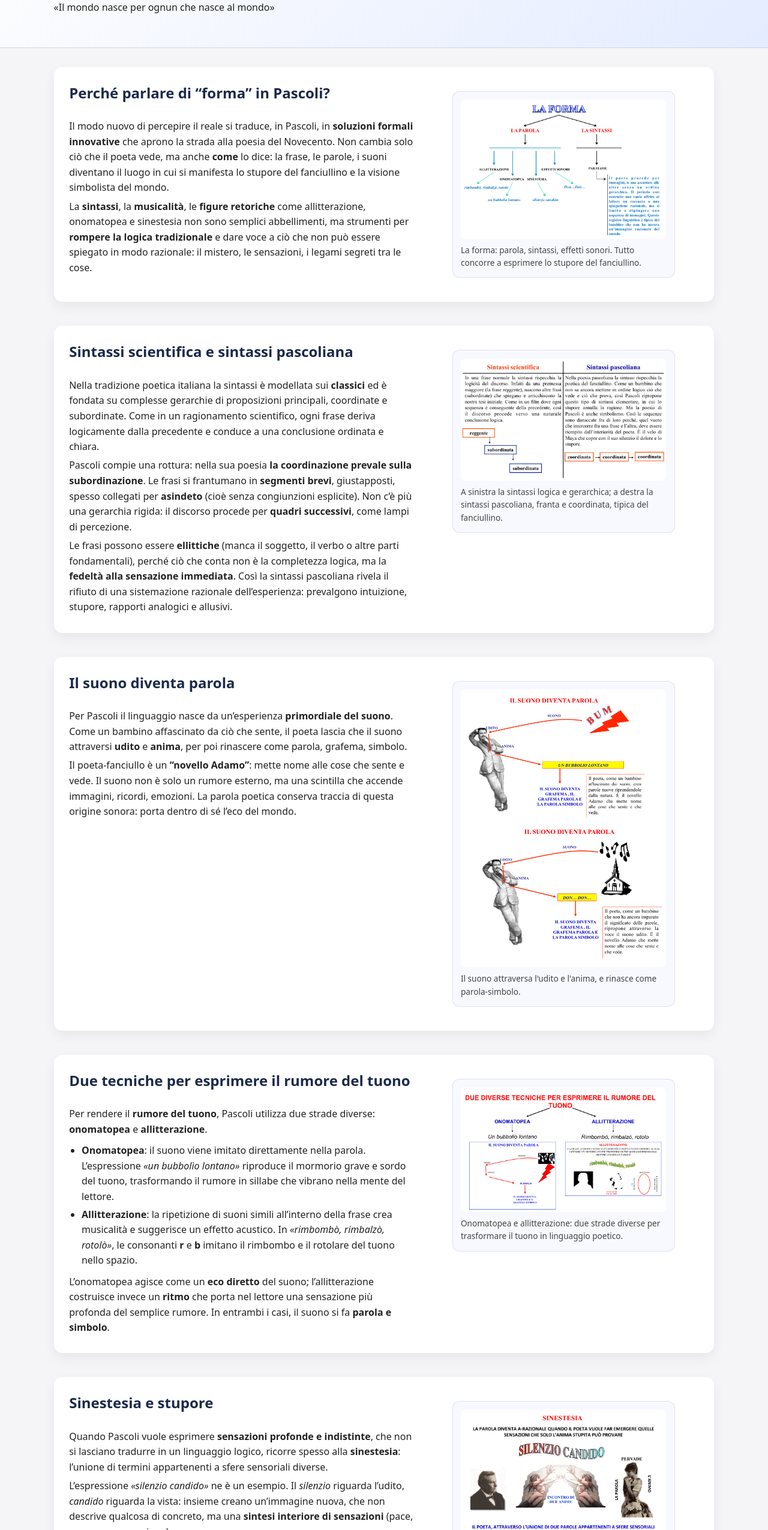
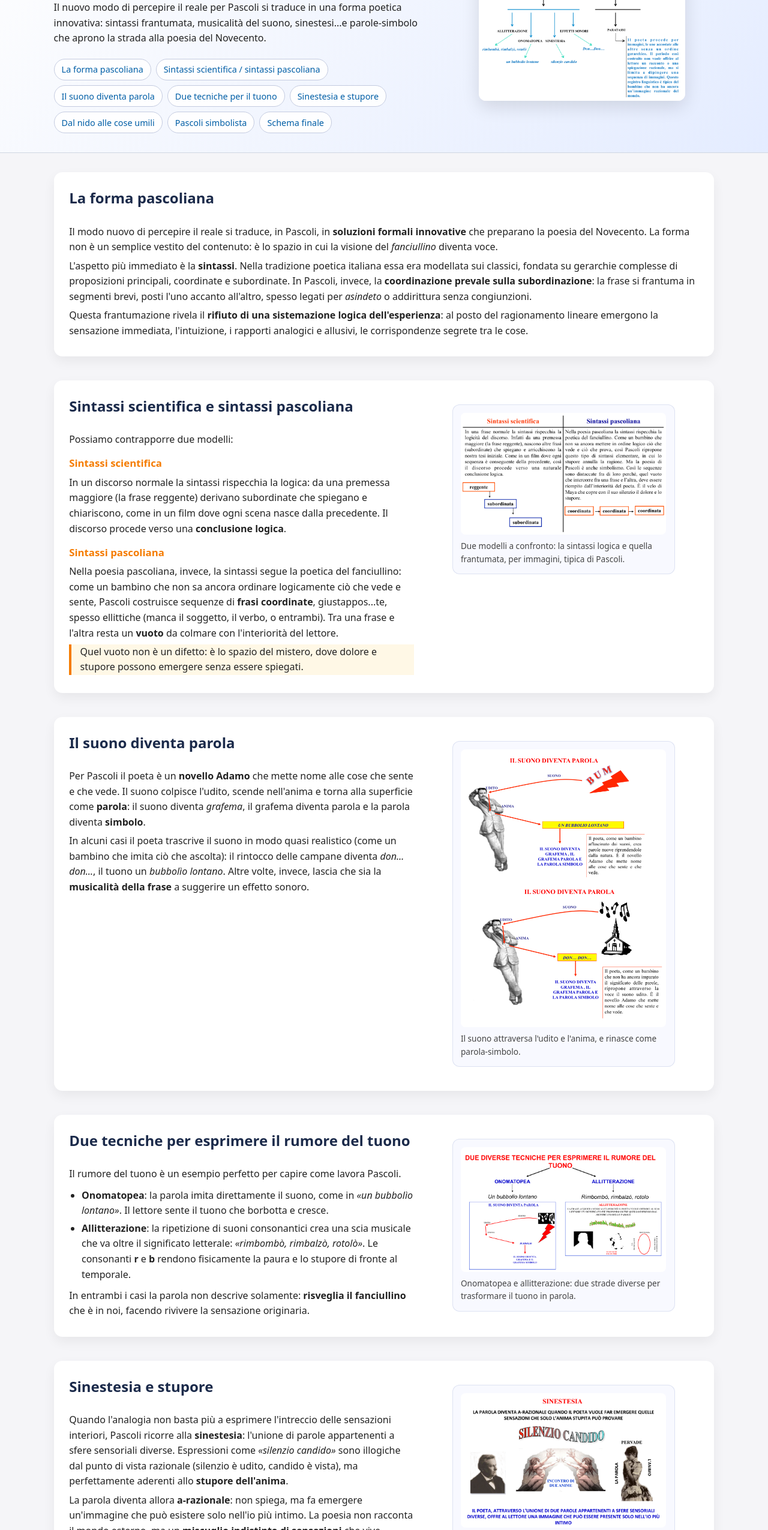
Before and after one commit to gb69prof/Pascoli-forma, a plain HTML site: page index.html in a window 1280 px wide. Shown: the part 159-2709 px from the top of the page at 60% size. Drawn offline with Linux system fonts and the light colour scheme.

Commit message:
Refactor index.html for improved SEO and structure
Updated the title and added a meta description for SEO. Revised header and main sections to enhance content structure and clarity.

```diff
--- a/index.html
+++ b/index.html
@@ -2,174 +2,226 @@
 <html lang="it">
 <head>
     <meta charset="UTF-8">
+    <title>Pascoli – La forma della poesia</title>
     <meta name="viewport" content="width=device-width, initial-scale=1.0">
-    <title>Giovanni Pascoli – La forma della poesia</title>
+    <meta name="description" content="Web app didattica sulla fo...ascoli: sintassi, suono, stupore, sinestesia e allitterazione.">
     <link rel="stylesheet" href="style.css">
 </head>
 <body>
-    <header class="hero">
-        <div class="hero-content">
-            <h1>Giovanni Pascoli</h1>
-            <h2>La forma della poesia</h2>
-            <p class="subtitle">«Il mondo nasce per ognun che nasce al mondo»</p>
+<header class="hero" id="top">
+    <div class="hero-text">
+        <h1>Pascoli – La forma</h1>
+        <h2>Quando lo stupore diventa lingua</h2>
+        <p class="subtitle">
+            Il nuovo modo di percepire il reale per Pascoli si traduce in una forma poetica innovativa:
+            sintassi frantumata, musicalità del suono, sinestesi...e parole-simbolo che aprono la strada alla poesia del Novecento.
+        </p>
+        <nav class="nav">
+            <a href="#forma">La forma pascoliana</a>
+            <a href="#sintassi">Sintassi scientifica / sintassi pascoliana</a>
+            <a href="#suono">Il suono diventa parola</a>
+            <a href="#tecniche-tuono">Due tecniche per il tuono</a>
+            <a href="#sinestesia">Sinestesia e stupore</a>
+            <a href="#cose-umili">Dal nido alle cose umili</a>
+            <a href="#simbolista">Pascoli simbolista</a>
+            <a href="#riepilogo">Schema finale</a>
+        </nav>
     </div>
+    <figure class="hero-image">
+        <img src="assets/Forma.png" alt="Schema generale della forma pascoliana">
+    </figure>
 </header>
 
 <main>
-        <!-- Introduzione alla forma -->
-        <section id="introduzione-forma" class="section two-columns">
-            <div class="text">
-                <h3>Perché parlare di “forma” in Pascoli?</h3>
+    <section id="forma" class="section">
+        <h3>La forma pascoliana</h3>
         <p>
             Il modo nuovo di percepire il reale si traduce, in Pascoli, in <strong>soluzioni formali innovative</strong>
-                    che aprono la strada alla poesia del Novecento. Non cambia solo ciò che il poeta vede, ma anche
-                    <strong>come</strong> lo dice: la frase, le parole, i suoni diventano il luogo in cui si manifesta lo
-                    stupore del fanciullino e la visione simbolista del mondo.
+            che preparano la poesia del Novecento. La forma non è un semplice vestito del contenuto:
+            è lo spazio in cui la visione del <em>fanciullino</em> diventa voce.
         </p>
         <p>
-                    La <strong>sintassi</strong>, la <strong>musicalità</strong>, le <strong>figure retoriche</strong> come
-                    allitterazione, onomatopea e sinestesia non sono semplici abbellimenti, ma strumenti per
-                    <strong>rompere la logica tradizionale</strong> e dare voce a ciò che non può essere spiegato in modo razionale:
-                    il mistero, le sensazioni, i legami segreti tra le cose.
+            L'aspetto più immediato è la <strong>sintassi</strong>. Nella tradizione poetica italiana essa era modellata sui
+            classici, fondata su gerarchie complesse di proposizioni principali, coordinate e subordinate.
+            In Pascoli, invece, la <strong>coordinazione prevale sulla subordinazione</strong>: la frase si frantuma in
+            segmenti brevi, posti l'uno accanto all'altro, spesso legati per <em>asindeto</em> o addirittura senza
+            congiunzioni.
+        </p>
+        <p>
+            Questa frantumazione rivela il <strong>rifiuto di una sistemazione logica dell'esperienza</strong>: al posto del
+            ragionamento lineare emergono la sensazione immediata, l'intuizione, i rapporti analogici e
+            allusivi, le corrispondenze segrete tra le cose.
+        </p>
+    </section>
+
+    <section id="sintassi" class="section two-columns">
+        <div class="text">
+            <h3>Sintassi scientifica e sintassi pascoliana</h3>
+            <p>
+                Possiamo contrapporre due modelli:
+            </p>
+            <h4>Sintassi scientifica</h4>
+            <p>
+                In un discorso normale la sintassi rispecchia la logica: da una premessa maggiore
+                (la frase reggente) derivano subordinate che spiegano e chiariscono, come in un film
+                dove ogni scena nasce dalla precedente. Il discorso procede verso una <strong>conclusione logica</strong>.
+            </p>
+            <h4>Sintassi pascoliana</h4>
+            <p>
+                Nella poesia pascoliana, invece, la sintassi segue la poetica del fanciullino: come un bambino
+                che non sa ancora ordinare logicamente ciò che vede e sente, Pascoli costruisce sequenze
+                di <strong>frasi coordinate</strong>, giustappos...te, spesso ellittiche (manca il soggetto, il verbo, o entrambi).
+                Tra una frase e l'altra resta un <strong>vuoto</strong> da colmare con l'interiorità del lettore.
+            </p>
+            <p class="focus">
+                Quel vuoto non è un difetto: è lo spazio del mistero, dove dolore e stupore possono emergere
+                senza essere spiegati.
             </p>
         </div>
         <figure class="image-card">
-                <img src="assets/Forma.png" alt="Schema generale sulla forma nella poesia di Pascoli">
+            <img src="assets/Sintassi.png" alt="Confronto fra sintassi scientifica e sintassi pascoliana">
             <figcaption>
-                    La forma: parola, sintassi, effetti sonori. Tutto concorre a esprimere lo stupore del fanciullino.
+                Due modelli a confronto: la sintassi logica e quella frantumata, per immagini, tipica di Pascoli.
             </figcaption>
         </figure>
     </section>
 
-        <!-- Sintassi scientifica e sintassi pascoliana -->
-        <section id="sintassi" class="section two-columns">
+    <section id="suono" class="section two-columns">
         <div class="text">
-                <h3>Sintassi scientifica e sintassi pascoliana</h3>
+            <h3>Il suono diventa parola</h3>
             <p>
-                    Nella tradizione poetica italiana la sintassi è modellata sui <strong>classici</strong> ed è fondata su
-                    complesse gerarchie di proposizioni principali, coordinate e subordinate. Come in un ragionamento
-                    scientifico, ogni frase deriva logicamente dalla precedente e conduce a una conclusione ordinata e chiara.
+                Per Pascoli il poeta è un <strong>novello Adamo</strong> che mette nome alle cose che sente e che vede.
+                Il suono colpisce l'udito, scende nell'anima e torna alla superficie come <strong>parola</strong>:
+                il suono diventa <em>grafema</em>, il grafema diventa parola e la parola diventa <strong>simbolo</strong>.
             </p>
             <p>
-                    Pascoli compie una rottura: nella sua poesia <strong>la coordinazione prevale sulla subordinazione</strong>.
-                    Le frasi si frantumano in <strong>segmenti brevi</strong>, giustapposti, spesso collegati per <strong>asindeto</strong>
-                    (cioè senza congiunzioni esplicite). Non c’è più una gerarchia rigida: il discorso procede
-                    per <strong>quadri successivi</strong>, come lampi di percezione.
-                </p>
-                <p>
-                    Le frasi possono essere <strong>ellittiche</strong> (manca il soggetto, il verbo o altre parti
-                    fondamentali), perché ciò che conta non è la completezza logica, ma la <strong>fedeltà alla sensazione
-                    immediata</strong>. Così la sintassi pascoliana rivela il rifiuto di una sistemazione razionale
-                    dell’esperienza: prevalgono intuizione, stupore, rapporti analogici e allusivi.
+                In alcuni casi il poeta trascrive il suono in modo quasi realistico (come un bambino che imita
+                ciò che ascolta): il rintocco delle campane diventa <em>don… don…</em>, il tuono un <em>bubbolìo lontano</em>.
+                Altre volte, invece, lascia che sia la <strong>musicalità della frase</strong> a suggerire un effetto sonoro.
             </p>
         </div>
         <figure class="image-card">
-                <img src="assets/Sintassi.png" alt="Confronto tra sintassi scientifica e sintassi pascoliana">
-                <figcaption>
-                    A sinistra la sintassi logica e gerarchica; a destra la sintassi pascoliana, franta e coordinata, tipica del fanciullino.
-                </figcaption>
-            </figure>
-        </section>
-
-        <!-- Il suono diventa parola -->
-        <section id="suono-parola" class="section two-columns">
-            <div class="text">
-                <h3>Il suono diventa parola</h3>
-                <p>
-                    Per Pascoli il linguaggio nasce da un’esperienza <strong>primordiale del suono</strong>.
-                    Come un bambino affascinato da ciò che sente, il poeta lascia che il suono attraversi
-                    <strong>udito</strong> e <strong>anima</strong>, per poi rinascere come parola, grafema, simbolo.
-                </p>
-                <p>
-                    Il poeta-fanciullo è un <strong>“novello Adamo”</strong>: mette nome alle cose che sente e vede.
-                    Il suono non è solo un rumore esterno, ma una scintilla che accende immagini, ricordi, emozioni.
-                    La parola poetica conserva traccia di questa origine sonora: porta dentro di sé l’eco del mondo.
-                </p>
-            </div>
-            <figure class="image-card">
-                <img src="assets/Suono.png" alt="Schema sul rapporto fra suono e parola in Pascoli">
+            <img src="assets/Suono.png" alt="Schemi sul rapporto fra suono e parola in Pascoli">
             <figcaption>
                 Il suono attraversa l'udito e l'anima, e rinasce come parola-simbolo.
             </figcaption>
         </figure>
     </section>
 
-        <!-- Tecniche per esprimere il rumore del tuono -->
     <section id="tecniche-tuono" class="section two-columns">
         <div class="text">
             <h3>Due tecniche per esprimere il rumore del tuono</h3>
             <p>
-                    Per rendere il <strong>rumore del tuono</strong>, Pascoli utilizza due strade diverse:
-                    <strong>onomatopea</strong> e <strong>allitterazione</strong>.
+                Il rumore del tuono è un esempio perfetto per capire come lavora Pascoli.
             </p>
             <ul>
                 <li>
-                        <strong>Onomatopea</strong>: il suono viene imitato direttamente nella parola.
-                        L’espressione <em>«un bubbolìo lontano»</em> riproduce il mormorio grave e sordo del tuono,
-                        trasformando il rumore in sillabe che vibrano nella mente del lettore.
+                    <strong>Onomatopea</strong>: la parola imita direttamente il suono, come in
+                    <em>&laquo;un bubbolìo lontano&raquo;</em>. Il lettore sente il tuono che borbotta e cresce.
                 </li>
                 <li>
-                        <strong>Allitterazione</strong>: la ripetizione di suoni simili all’interno della frase
-                        crea musicalità e suggerisce un effetto acustico. In <em>«rimbombò, rimbalzò, rotolò»</em>, le
-                        consonanti <strong>r</strong> e <strong>b</strong> imitano il rimbombo e il rotolare del tuono nello spazio.
+                    <strong>Allitterazione</strong>: la ripetizione di suoni consonantici crea una scia musicale
+                    che va oltre il significato letterale: <em>&laquo;rimbombò, rimbalzò, rotolò&raquo;</em>.
+                    Le consonanti <strong>r</strong> e <strong>b</strong> rendono fisicamente la paura e lo stupore di fronte
+                    al temporale.
                 </li>
             </ul>
             <p>
-                    L’onomatopea agisce come un <strong>eco diretto</strong> del suono; l’allitterazione costruisce invece
-                    un <strong>ritmo</strong> che porta nel lettore una sensazione più profonda del semplice rumore. In
-                    entrambi i casi, il suono si fa <strong>parola e simbolo</strong>.
+                In entrambi i casi la parola non descrive solamente: <strong>risveglia il fanciullino</strong> che è in noi,
+                facendo rivivere la sensazione originaria.
             </p>
         </div>
         <figure class="image-card">
-                <img src="assets/Tecniche-suono.png" alt="Schema sulle tecniche per rendere il rumore del tuono in Pascoli">
+            <img src="assets/Tecniche-suono.png" alt="Onomatopea e allitterazione per esprimere il tuono">
             <figcaption>
-                    Onomatopea e allitterazione: due strade diverse per trasformare il tuono in linguaggio poetico.
+                Onomatopea e allitterazione: due strade diverse per trasformare il tuono in parola.
             </figcaption>
         </figure>
     </section>
 
-        <!-- Sinestesia e stupore -->
     <section id="sinestesia" class="section two-columns">
         <div class="text">
             <h3>Sinestesia e stupore</h3>
             <p>
-                    Quando Pascoli vuole esprimere <strong>sensazioni profonde e indistinte</strong>, che non si lasciano
-                    tradurre in un linguaggio logico, ricorre spesso alla <strong>sinestesia</strong>: l’unione di termini
-                    appartenenti a sfere sensoriali diverse.
+                Quando l'analogia non basta più a esprimere l'intreccio delle sensazioni interiori,
+                Pascoli ricorre alla <strong>sinestesia</strong>: l'unione di parole appartenenti a sfere sensoriali diverse.
+                Espressioni come <em>&laquo;silenzio candido&raquo;</em> sono illogiche dal punto di vista razionale
+                (silenzio è udito, candido è vista), ma perfettamente aderenti allo <strong>stupore dell'anima</strong>.
             </p>
             <p>
-                    L’espressione <em>«silenzio candido»</em> ne è un esempio. Il <em>silenzio</em> riguarda l’udito,
-                    <em>candido</em> riguarda la vista: insieme creano un’immagine nuova, che non descrive qualcosa di
-                    concreto, ma una <strong>sintesi interiore di sensazioni</strong> (pace, purezza, sospensione).
+                La parola diventa allora <strong>a-razionale</strong>: non spiega, ma fa emergere un'immagine che può
+                esistere solo nell'io più intimo. La poesia non racconta il mondo esterno, ma un
+                <strong>miscuglio indistinto di sensazioni</strong> che vive nell'interiorità del poeta.
             </p>
             <p>
-                    La sinestesia è la figura privilegiata per far emergere lo <strong>stupore del fanciullino</strong>,
-                    quella mescolanza indistinta di emozioni che nasce nell’anima quando osserva la realtà. Il mondo
-                    non esiste più “fuori”, ma dentro il poeta: la parola svela ciò che ancora non è stato razionalizzato.
+                In questo modo ogni verso svela una realtà nuova che nasce dalle parole stesse:
+                il mondo non esiste più se non dentro lo sguardo di chi lo canta.
             </p>
         </div>
         <figure class="image-card">
-                <img src="assets/Sinestesia.png" alt="Schema sulla sinestesia e sullo stupore nella poesia pascoliana">
+            <img src="assets/Sinestesia.png" alt="Schema sulla sinestesia in Pascoli">
             <figcaption>
-                    «Silenzio candido»: due sensi diversi si fondono in un’unica immagine interiore.
+                La sinestesia unisce sensazioni diverse per dare forma allo stupore interiore.
             </figcaption>
         </figure>
     </section>
 
-        <!-- Lo stupore come nucleo della parola poetica -->
-        <section id="stupore" class="section two-columns">
+    <section id="cose-umili" class="section two-columns">
         <div class="text">
-                <h3>Lo stupore: la parola nasce dall’interiorità</h3>
+            <h3>Dal nido alle cose umili: come nasce un simbolo</h3>
             <p>
-                    La poesia, per Pascoli, deve esprimere <strong>lo stupore interiore</strong>. Il poeta-fanciullo crea nei versi
-                    una mescolanza indistinta di sensazioni, immagini, ricordi: il mondo non esiste più se non
-                    nell’<strong>interiorità del poeta</strong>.
+                Nel mondo pascoliano il <strong>nido</strong> e le <strong>cose umili</strong> non sono semplici oggetti,
+                ma diventano <strong>simboli</strong> dell’interiorità. Un nido, una siepe, una cavalla, un piccolo
+                oggetto quotidiano racchiudono affetti, paure, memorie legate alla famiglia e alla perdita.
             </p>
             <p>
-                    La parola poetica svela le sensazioni più profonde, ancora prive di una forma razionale. Diventa
-                    il <strong>simbolo di una realtà interiore</strong>, di un mondo che rinasce ogni volta dalle parole del poeta.
-                    Per questo la poesia pascoliana appare spesso frammentaria, allusiva, piena di vuoti da colmare con la
-                    propria sensibilità.
+                Il fanciullino guarda queste realtà minime con stupore: le cose sembrano parlare,
+                caricandosi di un valore affettivo e morale. Così il mondo esterno diventa specchio
+                di ciò che abita nel cuore del poeta.
+            </p>
+        </div>
+        <figure class="image-card">
+            <img src="assets/Cose-umili.png" alt="Dal nido alle cose umili in Pascoli">
+            <figcaption>
+                Le cose umili diventano simboli degli affetti e della memoria.
+            </figcaption>
+        </figure>
+    </section>
+
+    <section id="simbolista" class="section two-columns">
+        <div class="text">
+            <h3>Pascoli simbolista: soggettivazione del reale</h3>
+            <p>
+                Come nei simbolisti europei, anche in Pascoli la realtà viene <strong>soggettivata</strong>:
+                non conta l’oggetto in sé, ma l’eco che suscita nell’anima. Ogni immagine del mondo
+                è filtrata dal dolore, dallo stupore, dalla sensibilità del poeta.
+            </p>
+            <p>
+                La poesia non descrive il reale dall’esterno, lo fa <strong>rinascere dall’interno</strong>.
+                In questo senso Pascoli si colloca dentro il clima decadente e simbolista, pur
+                restando profondamente legato alle proprie radici biografiche e familiari.
+            </p>
+        </div>
+        <figure class="image-card">
+            <img src="assets/pascoli_simbolista.jpg" alt="Pascoli simbolista e soggettivazione del reale">
+            <figcaption>
+                Il reale è riconsegnato come simbolo del mondo interiore del poeta.
+            </figcaption>
+        </figure>
+    </section>
+
+    <section class="section two-columns">
+        <div class="text">
+            <h3>Stupore: la parola che svela l'interiorità</h3>
+            <p>
+                Il centro di tutta la forma pascoliana è lo <strong>stupore</strong>. Il poeta-fanciullo
+                crea nei versi una mescolanza indistinta di sensazioni che prova osservando la realtà.
+                Il mondo, così, <strong>non esiste più fuori</strong>, ma soltanto nell'interiorità del poeta.
+            </p>
+            <p>
+                La parola poetica svela le sensazioni più profonde, ancora non razionalizzate, e diventa
+                simbolo di una realtà interiore. Ogni testo è un piccolo laboratorio in cui il mondo
+                rinasce attraverso l'incontro tra immagini, suoni e silenzi.
             </p>
         </div>
         <figure class="image-card">
@@ -180,36 +232,64 @@
         </figure>
     </section>
 
-        <!-- Allitterazione e musicalità -->
     <section class="section two-columns" id="allitterazione">
         <div class="text">
             <h3>Allitterazione e musicalità</h3>
             <p>
-                    Pascoli esalta anche il <strong>valore musicale della parola</strong>. L’allitterazione – la ripetizione degli stessi
-                    suoni in una frase – permette di caricare il verso di una musica che non è puro ornamento, ma
-                    <strong>veicolo di senso</strong>.
+                Pascoli esalta anche il <strong>valore musicale della parola</strong>. L'allitterazione – la ripetizione
+                degli stessi suoni – rende la frase una piccola partitura. In
+                <em>&laquo;rimbombò, rimbalzò, rotolò&raquo;</em> la catena di <strong>r</strong> e <strong>b</strong> traduce sulla pagina il
+                fragore del tuono e la paura che suscita.
             </p>
             <p>
-                    In <em>«rimbombò, rimbalzò, rotolò»</em> il suono del tuono non è solo raccontato: viene <strong>fatto sentire</strong>.
-                    Le consonanti <strong>r</strong> e <strong>b</strong> creano nel lettore una sensazione fisica di rumore e di paura,
-                    restituendo il trauma del lampo e del tuono che si abbattono sul paesaggio notturno.
-                </p>
-                <p>
-                    La musicalità risveglia il <strong>fanciullino</strong> che è in noi: la frase si trasforma in esperienza sensoriale,
-                    e la poesia diventa l’incontro di due stupori – quello del poeta e quello del lettore.
+                A volte il poeta salta del tutto la descrizione: come un bambino rapito da un suono,
+                lo ripete. Il rintocco delle campane diventa <em>din don dan</em>, il volo degli uccelli si
+                riduce a un segno grafico. Così Pascoli rompe con la lingua poetica tradizionale e
+                conduce la poesia verso una lirica più <strong>libera, musicale, novecentesca</strong>.
             </p>
         </div>
         <figure class="image-card">
-                <img src="assets/Allitterazione.png" alt="Schema sull'allitterazione e la musicalità in Pascoli">
+            <img src="assets/Allitterazione.png" alt="Schema sull'allitterazione in Pascoli">
             <figcaption>
-                    «Rimbombò, rimbalzò, rotolò»: la musica della frase ridà vita al tuono e allo stupore del fanciullino.
+                L'allitterazione crea musicalità e risveglia il fanciullino che è in noi.
             </figcaption>
         </figure>
     </section>
+
+    <section id="riepilogo" class="section">
+        <h3>Schema finale: la forma come specchio del fanciullino</h3>
+        <p>
+            Possiamo riassumere la <strong>forma pascoliana</strong> in alcuni punti chiave:
+        </p>
+        <ul>
+            <li>
+                <strong>Sintassi frantumata</strong>: prevalgono coordinazione, paratassi, asindeto ed ellissi,
+                che lasciano spazi vuoti da colmare con l'interiorità.
+            </li>
+            <li>
+                <strong>Centralità del suono</strong>: onomatopee, allitterazioni ed effetti sonori trasformano
+                il verso in una partitura musicale.
+            </li>
+            <li>
+                <strong>Sinestesia e analogia</strong>: le parole uniscono sensazioni diverse e creano immagini
+                a-razionali, aderenti allo stupore interiore.
+            </li>
+            <li>
+                <strong>Stupore e simbolo</strong>: ogni parola è la traccia di un'emozione profonda e diventa
+                simbolo di una realtà tutta interiore.
+            </li>
+        </ul>
+        <p>
+            In questo modo Pascoli rompe con la poesia ottocentesca e apre la strada alla lirica del
+            Novecento, dove il mondo non viene pi&ugrave; rappresentato dall'esterno, ma <strong>rinasce</strong> ogni volta
+            dalle parole del poeta.
+        </p>
+    </section>
 </main>
 
-    <footer>
-        <p>Web app didattica su Giovanni Pascoli – La forma della poesia</p>
+<footer class="footer">
+    <p>Web app didattica – Pascoli: la forma.</p>
+    <p><a href="#top">Torna in alto ↑</a></p>
 </footer>
 </body>
 </html>
```
Lines whose indentation alone changed are shown as unchanged.
